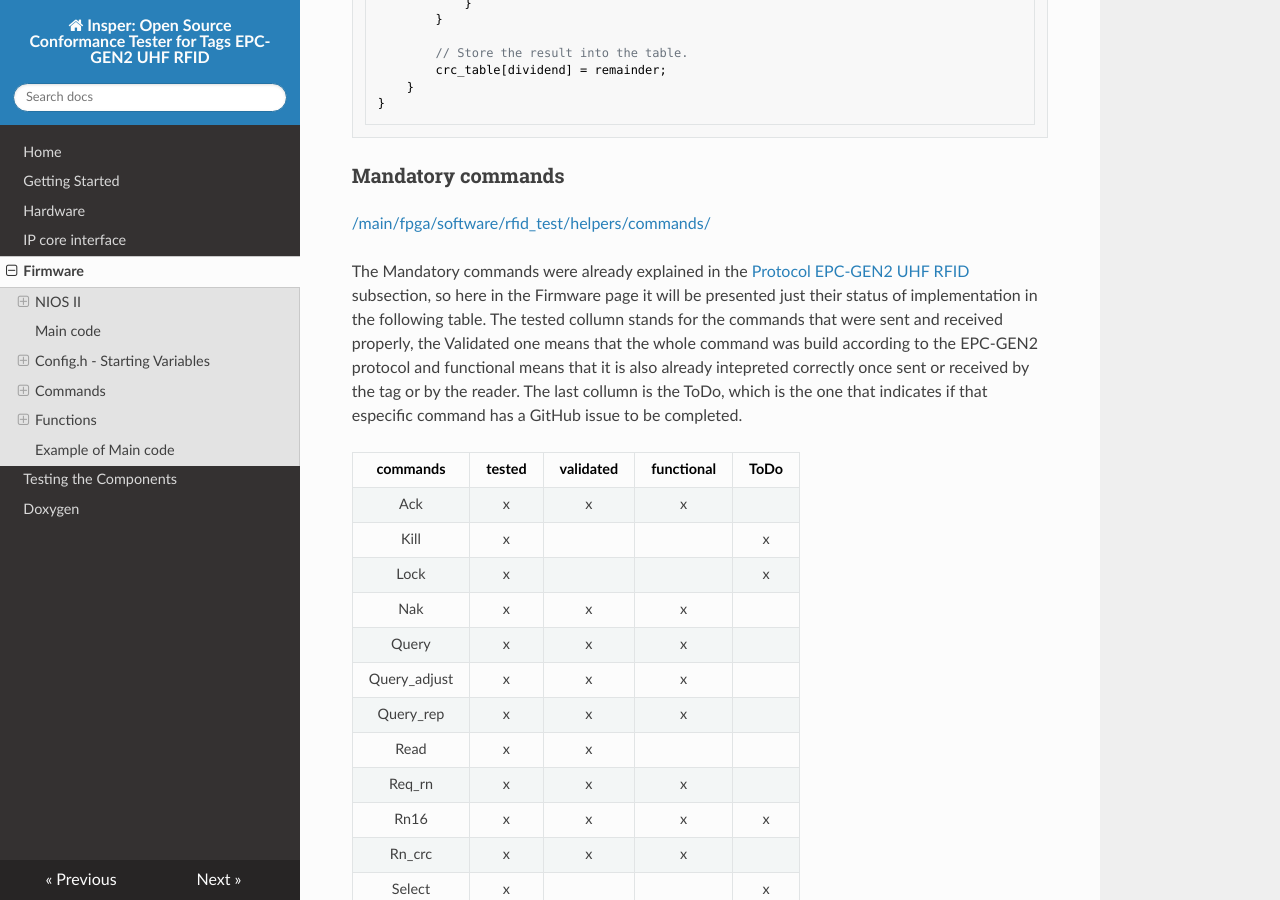
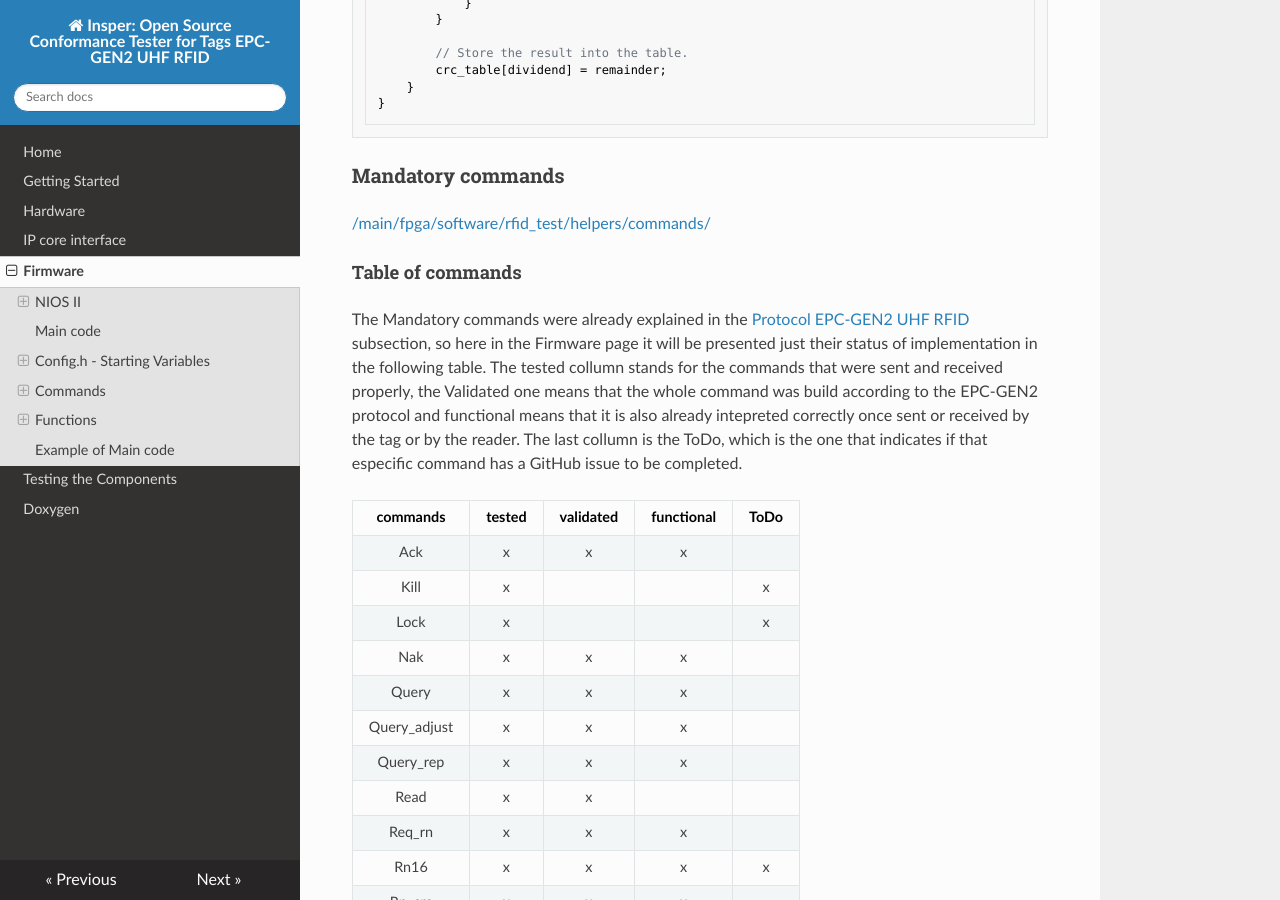
Before and after one commit to pfeinsper/21b-indago-rfid-conformance-tester, an MkDocs documentation site: the page built from docs-src/firmware.md, in a window 1280 px wide and 900 px high, scrolled down 5796 px. Built offline with MkDocs 1.6.1, drawn with Linux system fonts in a browser that asks for light colours; nearby versions of some CDN libraries.

Commit message:
missing title

```diff
--- a/docs-src/firmware.md
+++ b/docs-src/firmware.md
@@ -229,6 +229,8 @@ void crc_16_ccitt_init(void)
 ### Mandatory commands
 [/main/fpga/software/rfid_test/helpers/commands/](https://github.com/pfeinsper/21b-indago-rfid-conformance-tester/blob/main/fpga/software/rfid_test/helpers/commands/)
 
+#### Table of commands
+
 The Mandatory commands were already explained in the [Protocol EPC-GEN2 UHF RFID](index.md) subsection, so here in the Firmware page it will be presented just their status of implementation in the following table. The tested collumn stands for the commands that were sent and received properly, the Validated one means that the whole command was build according to the EPC-GEN2 protocol and functional means that it is also already intepreted correctly once sent or received by the tag or by the reader. The last collumn is the ToDo, which is the one that indicates if that especific command has a GitHub issue to be completed.
 
 
```
